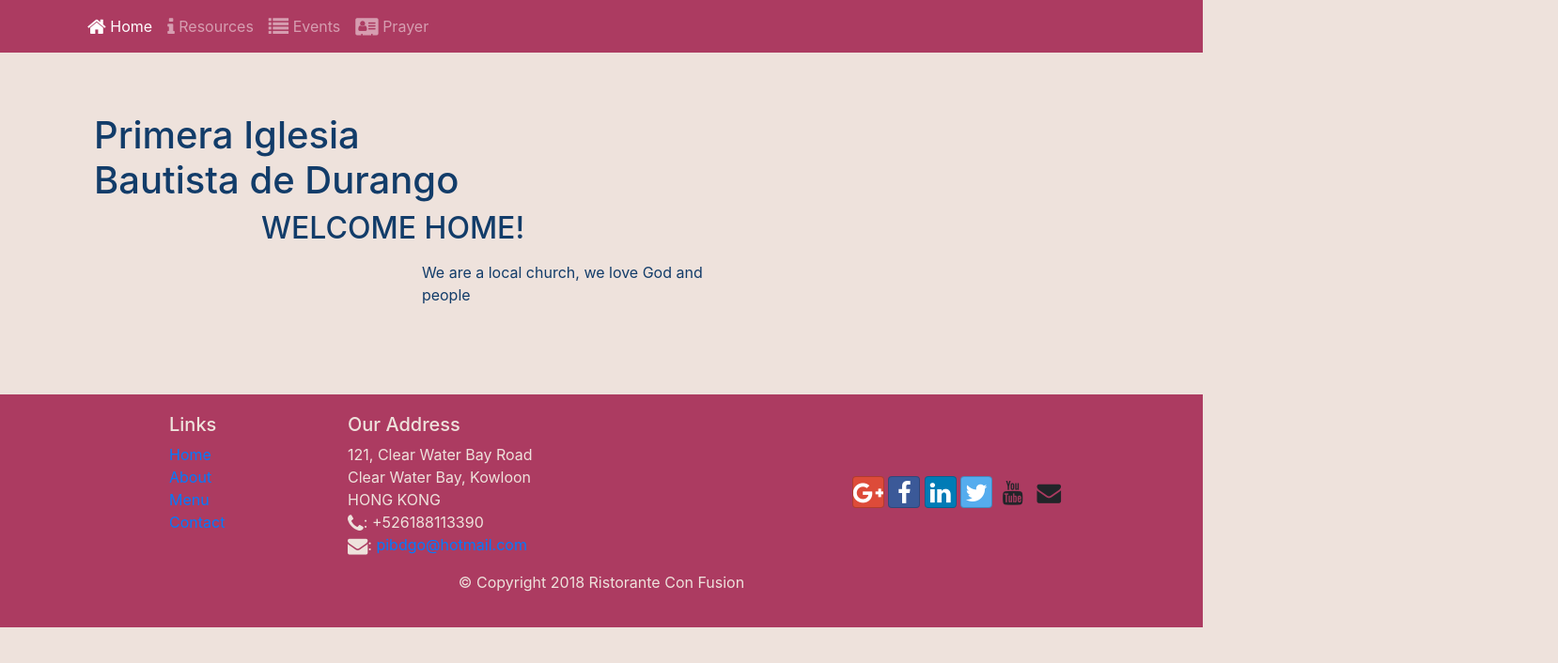
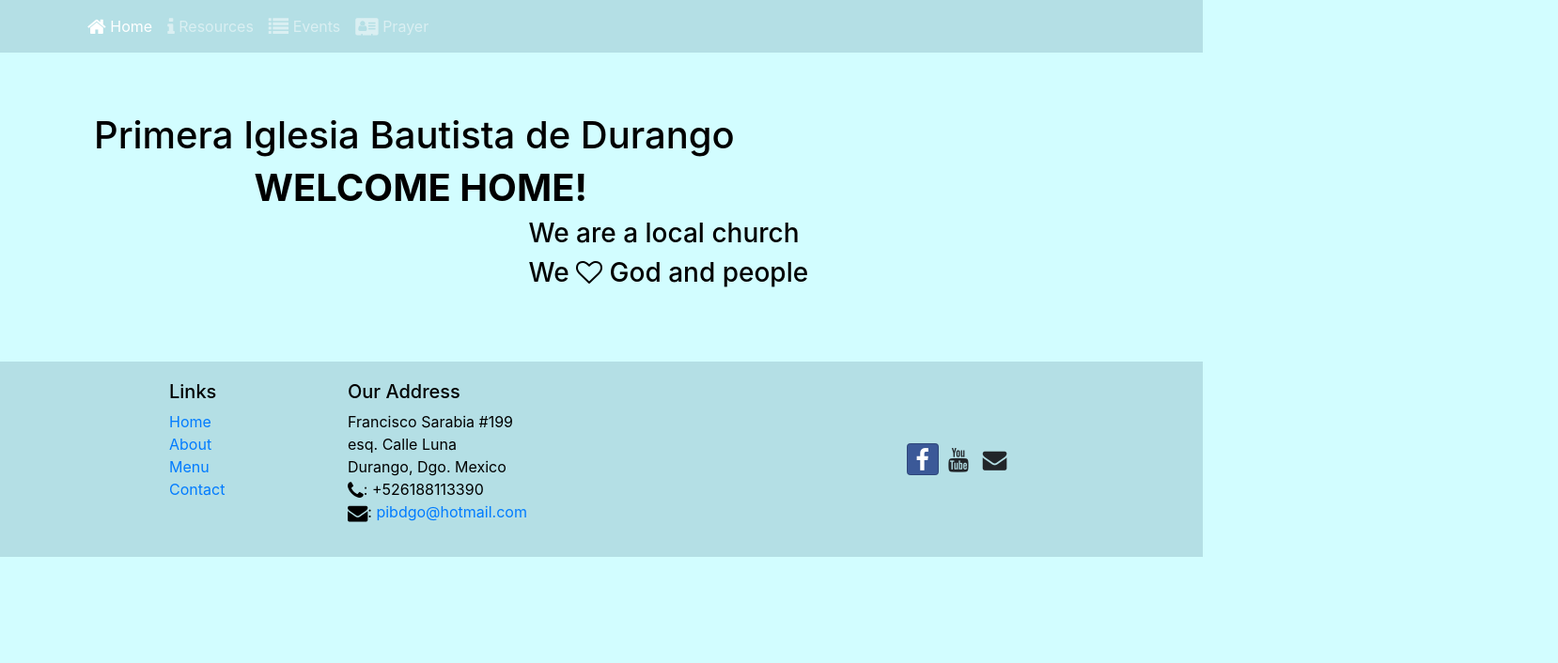
Before and after one commit to arobed2304/final-project-coursera, a website: page index.html in a window 1280 px wide. Shown: the whole page at 94% size, 1658 px wide, since content can reach past the window. Drawn offline with nearby package versions, Linux system fonts and the light colour scheme.

Commit message:
header and color

```diff
--- a/css/styles.css
+++ b/css/styles.css
@@ -8,13 +8,13 @@
     padding: 50px 0px 50px 0px;
     border-bottom: 1px ridge;
     min-height: 400px;
-    background: #eee2dc;
+    background: #d2fdff;
     color: #123c69;
 }
 
 .footer{
-    background-color: #ac3b61;
-    color:  #eee2dc;
+    background-color: #b4dfe5;
+    color:  black;
     margin: 0px auto;
     padding: 20px 0px 20px 0px;
 }
@@ -22,8 +22,8 @@
 .jumbotron{
     padding: 70px 30px 70px 30px;
     margin: 0px auto;
-    background: #eee2dc;
-    color: #123c69;
+    background: #d2fdff;
+    color: #000000;
 }
 
 .address{
@@ -34,19 +34,19 @@
 body{
     padding: 50px 0px 0px 0px;
     z-index: 0;
-    background: #eee2dc;
-    color: #123c69;
+    background: #d2fdff;
+    color: black;
 }
 
 .navbar-dark {
-    background: #ac3b61;
-    color: #123c69;
+    background: #b4dfe5;
+    color: #000000;
 }
 
 .tab-content{
-    border-left: 1px solid #3aafa9;
-    border-right: 1px solid #3aafa9;
-    border-bottom: 1px solid #3aafa9;
+    border-left: 1px solid #d2fdff;
+    border-right: 1px solid #d2fdff;
+    border-bottom: 1px solid #d2fdff;
     padding: 10px;
 }
 
--- a/index.html
+++ b/index.html
@@ -40,18 +40,20 @@
     <header class="jumbotron">
         <div class="container">
             <div class= "row row-header">
-                <div >
-                    <h1 class="col-12 col-sm-8">Primera Iglesia Bautista de Durango</h1>
-                    <h2 class="col-12 col-sm-6 offset-3">WELCOME HOME!</h2>
-                    <p class="d-none d-sm-block p-2 offset-6">We are a local church, we love God and people</p>
+                <div  class="col-12 " >
+                    <h1>Primera Iglesia Bautista de Durango</h1>
                 </div>
-
-
+                <div class="col-12 col-sm-6 text-right ">
+                    <h1 class="font-weight-bold">WELCOME HOME!</h1>
+                </div>
+                <div class="col-12  offset-sm-5">
+                    <h3 >We are a local church </h3>
+                </div>
+                <div class="col-12 offset-sm-5">
+                    <h3> We <i class="fa fa-heart-o " aria-hidden="true"></i> God and people</h3>
+                </div>
             </div>
         </div>
-
-
-
     </header>
 
 
@@ -72,52 +74,29 @@
                 <div class= "col-7 col-sm-5">
                     <h5>Our Address</h5>
                     <address>
-		              121, Clear Water Bay Road<br>
-		              Clear Water Bay, Kowloon<br>
-		              HONG KONG<br>
+		              Francisco Sarabia #199<br>
+		              esq. Calle Luna<br>
+		              Durango, Dgo. Mexico<br>
 		             <i class="fa fa-phone fa-lg"></i>: +526188113390<br>
-                     <i class="fa fa-envelope fa-lg"></i>: <a href="mailto:confusion@food.net">pibdgo@hotmail.com</a>
+                     <i class="fa fa-envelope fa-lg"></i>: <a href="mail">pibdgo@hotmail.com</a>
 		           </address>
                 </div>
                 <div class= "col-12 col-sm-4 align-self-center">
                     <div class="text-center">
-                        <a class="btn btn-social-icon btn-google" href="http://google.com/+"><i class="fa fa-google-plus fa-lg"></i></a>
-                        <a class="btn btn-social-icon btn-facebook" href="http://www.facebook.com/profile.php?id="><i class="fa fa-facebook fa-lg"></i></a>
-                        <a class="btn btn-social-icon btn-linkedin" href="http://www.linkedin.com/in/"><i class="fa fa-linkedin fa-lg"></i></a>
-                        <a class="btn btn-social-icon btn-twitter" href="http://twitter.com/"><i class="fa fa-twitter fa-lg"></i></a>
-                        <a class="btn btn-social-icon btn-youtube" href="http://youtube.com/"><i class="fa fa-youtube fa-lg"></i></a>
-                        <a class="btn btn-social-icon" href="mailto:"><i class="fa fa-envelope fa-lg"></i></a>
+                        <a class="btn btn-social-icon btn-facebook" href="https://www.facebook.com/pib.dgo"><i class="fa fa-facebook fa-lg"></i></a>
+                        <a class="btn btn-social-icon btn-youtube" href="https://www.youtube.com/channel/UCsZee8UTQvS30jkgokXiPwg"><i class="fa fa-youtube fa-lg"></i></a>
+                        <a class="btn btn-social-icon" href="mail"><i class="fa fa-envelope fa-lg"></i></a>
                     </div>
                 </div>
            </div>
-           <div  class ="row justify-content-center">
-                <div class="col-auto">
-                    <p>© Copyright 2018 Ristorante Con Fusion</p>
-                </div>
-           </div>
+
         </div>
     </footer>
 <!-- jQuery first, then Popper.js, then Bootstrap JS. -->
 <script src="node_modules/jquery/dist/jquery.slim.min.js"></script>
 <script src="node_modules/popper.js/dist/umd/popper.min.js"></script>
 <script src="node_modules/bootstrap/dist/js/bootstrap.min.js"></script>
-<script>
-    $(document).ready(function(){
-        $("#mycarousel").carousel( { interval: 2000 } );
-        $("#carouselButton").click(function(){
-            if($('#carouselButton').children('span').hasClass('fa-pause')) {
-                $("#mycarousel").carousel('pause');
-                $('#carouselButton').children('span').removeClass('fa-pause');
-                $('#carouselButton').children('span').addClass('fa-play');
-            }
-            else  if($('#carouselButton').children('span').hasClass('fa-play')) {
-                $("#mycarousel").carousel('cycle');
-                $('#carouselButton').children('span').removeClass('fa-play');
-                $('#carouselButton').children('span').addClass('fa-pause');
-            }
-        });
-    });
-</script>
+
 
 
 </body>
```
Also changed, not shown: 1 other file.
